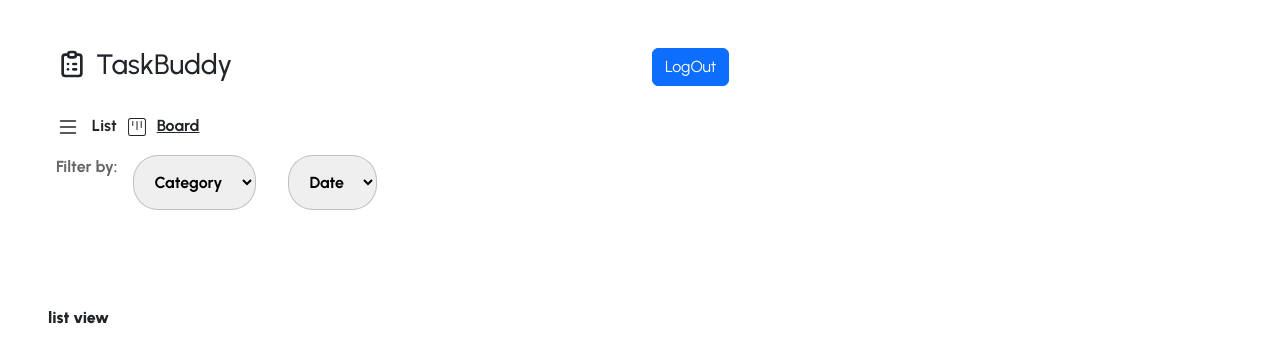
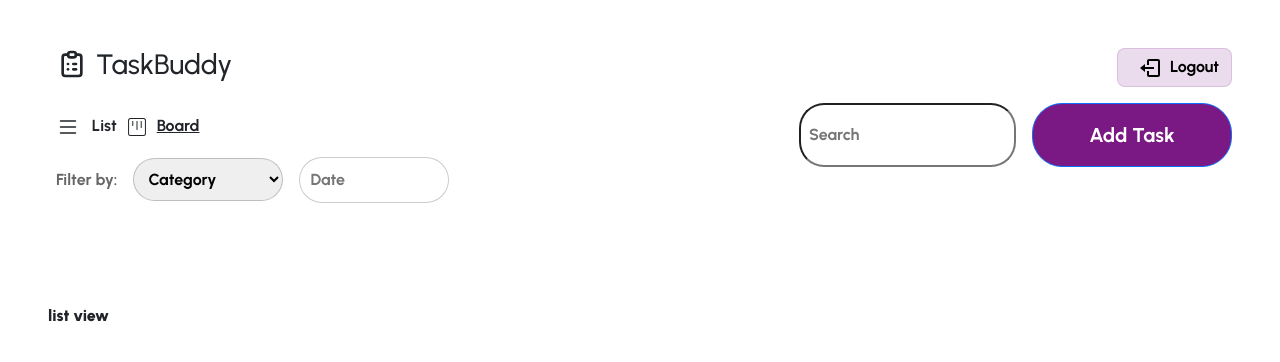
Before and after one commit to Ajith27887/TaskBuddy, a React (Create React App) app: page /list-view in a window 1280 px wide. Shown: the top 362 px of the page. Built offline with nearby package versions, Linux system fonts and the light colour scheme; no server answers.

Commit message:
Nav dependecy added

```diff
--- a/package.json
+++ b/package.json
@@ -6,9 +6,11 @@
     "@types/react": "^19.0.4",
     "bootstrap": "^5.3.3",
     "cra-template-typescript": "1.2.0",
+    "date-fns": "^4.1.0",
     "firebase": "^11.1.0",
     "react": "^19.0.0",
     "react-bootstrap": "^2.10.7",
+    "react-date-picker": "^11.0.0",
     "react-datepicker": "^7.6.0",
     "react-dom": "^19.0.0",
     "react-firebase-hooks": "^5.1.1",
--- a/src/Components/TaskList/Sass/TaskNav.scss
+++ b/src/Components/TaskList/Sass/TaskNav.scss
@@ -8,11 +8,106 @@
   .Category {
     border: 1px solid rgba(0, 0, 0, 0.2);
     border-radius: 25px;
+    width: 150px;
+    padding: 10px;
     option {
       margin-top: 10px;
       border-radius: 10px;
-      padding: 20px;
       margin-right: 10px;
     }
   }
+  .search {
+    border-radius: 25px;
+  }
+  .add-task {
+    width: 200px;
+    border-radius: 30px;
+    background-color: rgba(123, 25, 132, 1);
+    font-weight: bold;
+    font-size: 20px;
+  }
+  .logout {
+    background: rgba(123, 25, 132, 0.15);
+    color: black;
+    border: 1px solid rgba(123, 25, 132, 0.15);
+    border-radius: 8px;
+    font-weight: bold;
+  }
+  .date-picker-container {
+    display: flex;
+    align-items: center;
+    justify-content: center;
+    margin-top: 10px;
+  }
+
+  .date-picker {
+    width: 50%;
+    padding: 10px;
+    border: 1px solid rgba(0, 0, 0, 0.2);
+    border-radius: 25px;
+  }
+  .react-datepicker__day-names {
+    display: flex;
+    background-color: #f8f9fa;
+    border-radius: 10px 10px 0 0;
+    padding: 10px;
+    box-shadow: 0 4px 8px rgba(0, 0, 0, 0.1);
+    gap: 10px;
+  }
+  .react-datepicker__month {
+    display: flex;
+    gap: 25px;
+    background-color: #f8f9fa;
+    border-radius: 0 0 10px 10px;
+    padding: 10px;
+    box-shadow: 0 4px 8px rgba(0, 0, 0, 0.1);
+  }
+  .react-datepicker__navigation {
+    display: none;
+  }
+  .react-datepicker__current-month {
+    display: none;
+  }
+  .react-datepicker__header__dropdown {
+    display: flex;
+    justify-content: center;
+    .react-datepicker__month-dropdown-container {
+      border: none;
+    }
+  }
+  .react-datepicker__month-select {
+    border: none;
+    margin-right: 10px;
+    background-color: white;
+  }
+  .react-datepicker__year-select {
+    background-color: white;
+    border: none;
+  }
+  .react-datepicker__month:hover {
+    cursor: pointer;
+  }
+  .react-datepicker__day--selected {
+    padding: 10px;
+
+    background-color: #007bff !important;
+    color: white !important;
+  }
+
+  .react-datepicker__day--selected:hover {
+    background-color: #0056b3 !important;
+  }
+
+  .filter-container {
+    display: flex;
+    align-items: baseline;
+    margin-top: 10px;
+  }
+
+  .date-picker {
+    width: 150px;
+    padding: 10px;
+    border: 1px solid rgba(0, 0, 0, 0.2);
+    border-radius: 25px;
+  }
 }
--- a/src/Components/TaskList/TaskNav.js
+++ b/src/Components/TaskList/TaskNav.js
@@ -1,4 +1,4 @@
-import React from "react";
+import React, { useState, useCallback } from "react";
 import { Button, Container, Col, Row } from "react-bootstrap";
 import { auth } from "../FireBase/Firebase";
 import { useNavigate } from "react-router";
@@ -7,17 +7,59 @@ import Nav from "react-bootstrap/Nav";
 import { BsList } from "react-icons/bs";
 import { CiViewBoard } from "react-icons/ci";
 import "./Sass/TaskNav.scss";
+import DatePicker from "react-datepicker";
+import "react-datepicker/dist/react-datepicker-cssmodules.css";
+import { useAuth } from "../AuthContext/AuthContext.tsx";
+import { BiLogOut } from "react-icons/bi";
 
 function TaskNav() {
   const navigate = useNavigate(),
-    logout = () => {
-      auth.signOut();
-      navigate("/");
-    };
+    [selectedDate, setSelectedDate] = useState(new Date()),
+    { currentUser } = useAuth();
+  const logout = useCallback(() => {
+    auth.signOut();
+    navigate("/");
+  }, [navigate]);
+
+  const {
+    displayName = "",
+    email = "",
+    photoURL = "",
+    emailVerified,
+    uid,
+  } = currentUser || {};
+  console.log(currentUser, "url");
+
+  //   const [selectedDates, setSelectedDates] = useState([]);
+  //   const [isSelecting, setIsSelecting] = useState(false);
+  //   const [startDate, setStartDate] = useState(null);
+
+  //   const handleMouseDown = (date) => {
+  //     setIsSelecting(true);
+  //     setStartDate(date);
+  //     setSelectedDates([date]);
+  //   };
+
+  //   const handleMouseMove = (date) => {
+  //     if (isSelecting && startDate !== date) {
+  //       const allDates = [];
+  //       let currentDate = new Date(startDate);
+  //       while (currentDate <= date) {
+  //         allDates.push(new Date(currentDate));
+  //         currentDate.setDate(currentDate.getDate() + 1);
+  //       }
+  //       setSelectedDates(allDates);
+  //     }
+  //   };
+
+  //   const handleMouseUp = () => {
+  //     setIsSelecting(false);
+  //   };
+
   return (
     <Container fluid className="p-5 Task-Container">
       <Row>
-        <Col lg="6">
+        <Col lg={6}>
           <div className="d-flex">
             <TbClipboardList
               style={{ width: "32px", height: "32px" }}
@@ -42,25 +84,62 @@ function TaskNav() {
               Board
             </Nav.Link>
           </div>
-          <div className="mt-3 mx-2 d-flex">
+          <div className="mt-2 mx-2 d-flex filter-container">
             <p className="filter">Filter by:</p>
-            <select defaultValue="" className="mx-3 Category p-3">
+            <select defaultValue="" className="mx-3 Category">
               <option value="" disabled selected hidden>
                 Category
               </option>
               <option value="Work">Work</option>
               <option value="Work">Personal</option>
             </select>
-
-            <select defaultValue="" className="mx-3 Category p-3">
-              <option value="" disabled selected hidden>
-                Date
-              </option>
-            </select>
+            <div className="date-picker-container">
+              <DatePicker
+                // selected={selectedDate}
+                onChange={(date) => setSelectedDate(date)}
+                dateFormat="dd/MM/yyyy"
+                showMonthDropdown
+                showYearDropdown
+                // onDayMouseUp={handleMouseUp}
+                dropdownMode="select"
+                placeholderText="Date"
+                className="date-picker"
+                prevMonthButtonLabel=""
+                navPrev={null}
+                navNext={null}
+                // onDayMouseDown={(e, date) => handleMouseDown(date)}
+                // onDayMouseEnter={(e, date) => handleMouseMove(date)}
+              />
+            </div>
           </div>
         </Col>
-        <Col lg="6">
-          <Button onClick={logout}> LogOut</Button>
+        <Col
+          lg={6}
+          className="d-flex justify-content-start flex-column align-items-end"
+        >
+          <div className="d-flex align-items-center">
+            {photoURL && (
+              <img
+                src={photoURL}
+                alt="profile"
+                style={{ width: "50px", height: "50px", borderRadius: "50%" }}
+              />
+            )}
+            {displayName && <div className="mx-3">{displayName}</div>}
+          </div>
+          <Button className="logout" onClick={logout}>
+            {" "}
+            <BiLogOut className="mx-2" style={{ fontSize: "24px" }} />
+            Logout
+          </Button>
+          <div className="d-flex justify-content-start mt-3">
+            <input
+              type="search"
+              className="search mx-3 p-2"
+              placeholder="Search"
+            ></input>
+            <Button className=" p-3 add-task">Add Task</Button>
+          </div>
         </Col>
       </Row>
     </Container>
```
Also changed, not shown: 1 other file (tests, documents, lock files or other folders).
